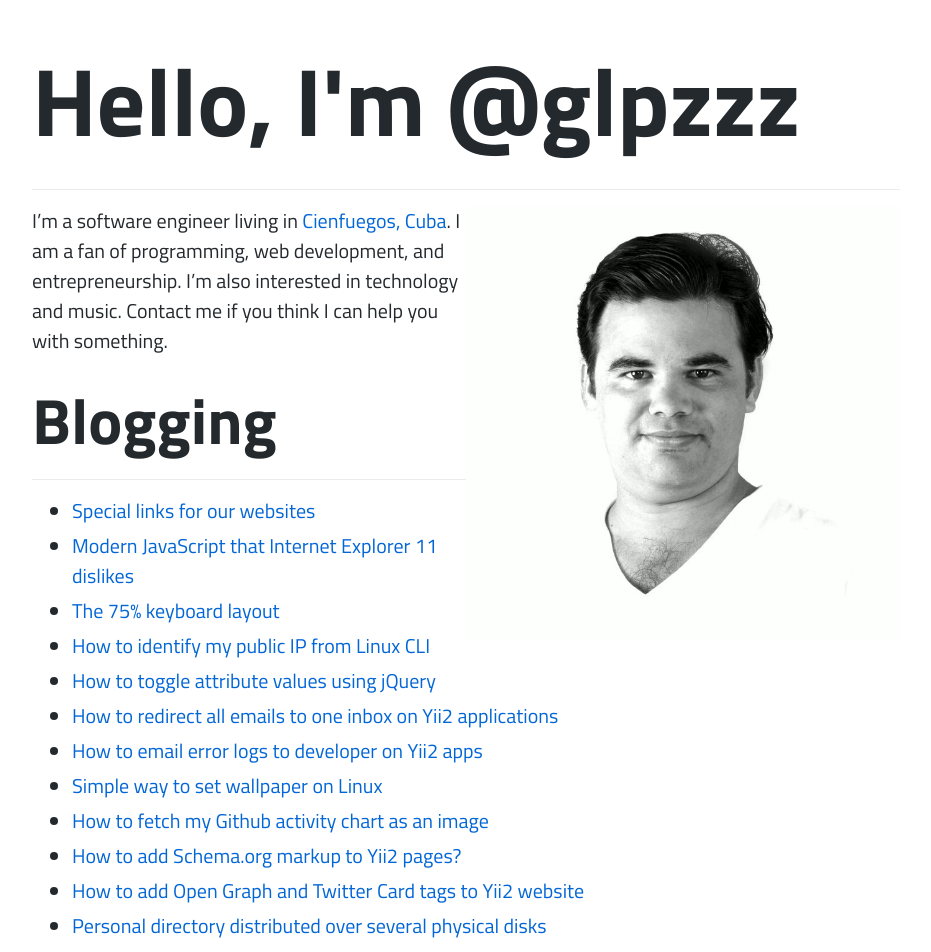
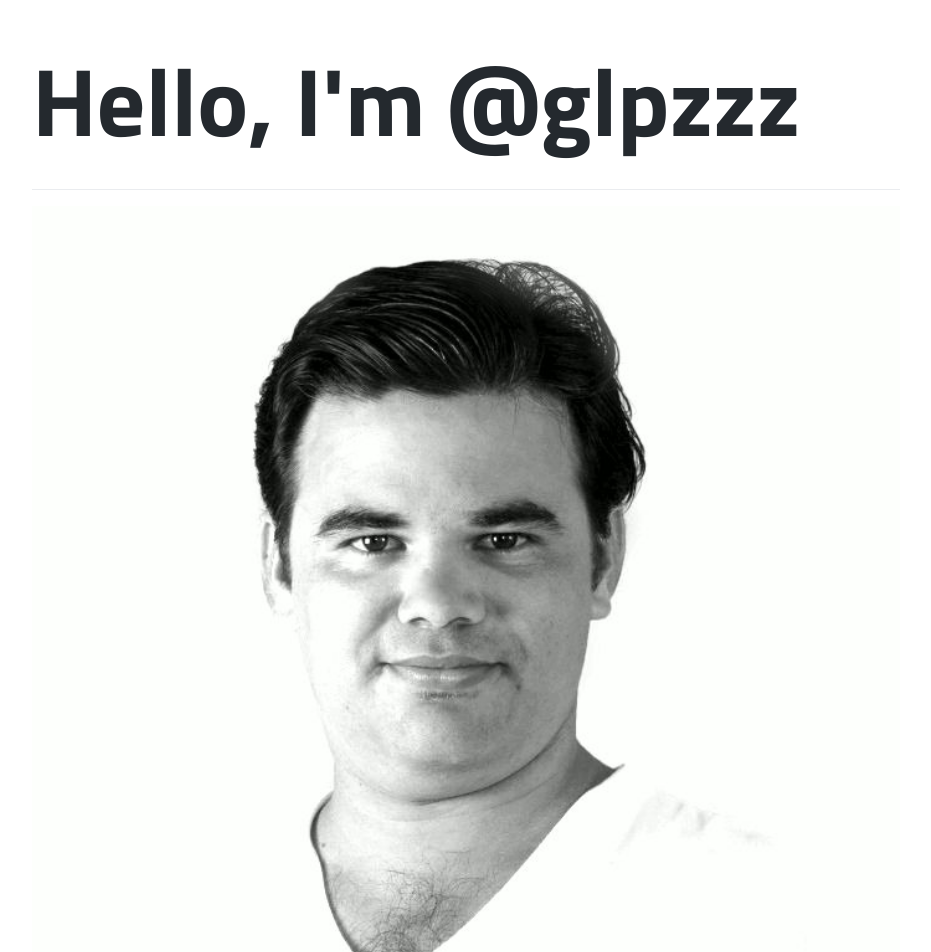
Before and after one commit to glpzzz/glpzzz.github.io, a Jekyll site: the page built from index.markdown, in a window 1280 px wide. Shown: the top 952 px of the page, without its empty margins (174-1105 px from the left). Built offline with Jekyll 4.4.1, drawn with Linux system fonts in a browser that asks for light colours.

Commit message:
fix glpzzz image

```diff
--- a/index.markdown
+++ b/index.markdown
@@ -3,7 +3,7 @@ title: "Hello, I'm @glpzzz"
 description: "I'm Gabriel Alejandro López López (glpzzz) and I'm a software engineer. Working at @daxslab and always looking for new business opportunities. Bootstrap, C++, C, CSS3, Docker, HTML5, Java, JavaScript, jQuery, MySQL, PHP, PostgreSQL, Python, Qt, Yii PHP Framework and more. Let me know if I can help you!"
 ---
 
-<img class="glpzzz" src="/glpzzz.jpg" title="Picture of Gabriel Alejandro López López (glpzzz)" />
+<img class="glpzzz" src="/glpzzz.jpg" title="Picture of Gabriel Alejandro López López (glpzzz)" width="699" height="699" style="width: 100%; height: auto; aspect-ratio:1/1;" />
 
 I’m a software engineer living in [Cienfuegos, Cuba](https://www.openstreetmap.org/node/259846360). I am a fan of programming, web development, and entrepreneurship. I’m also interested in technology and music. Contact me if you think I can help you with something.
 
```
